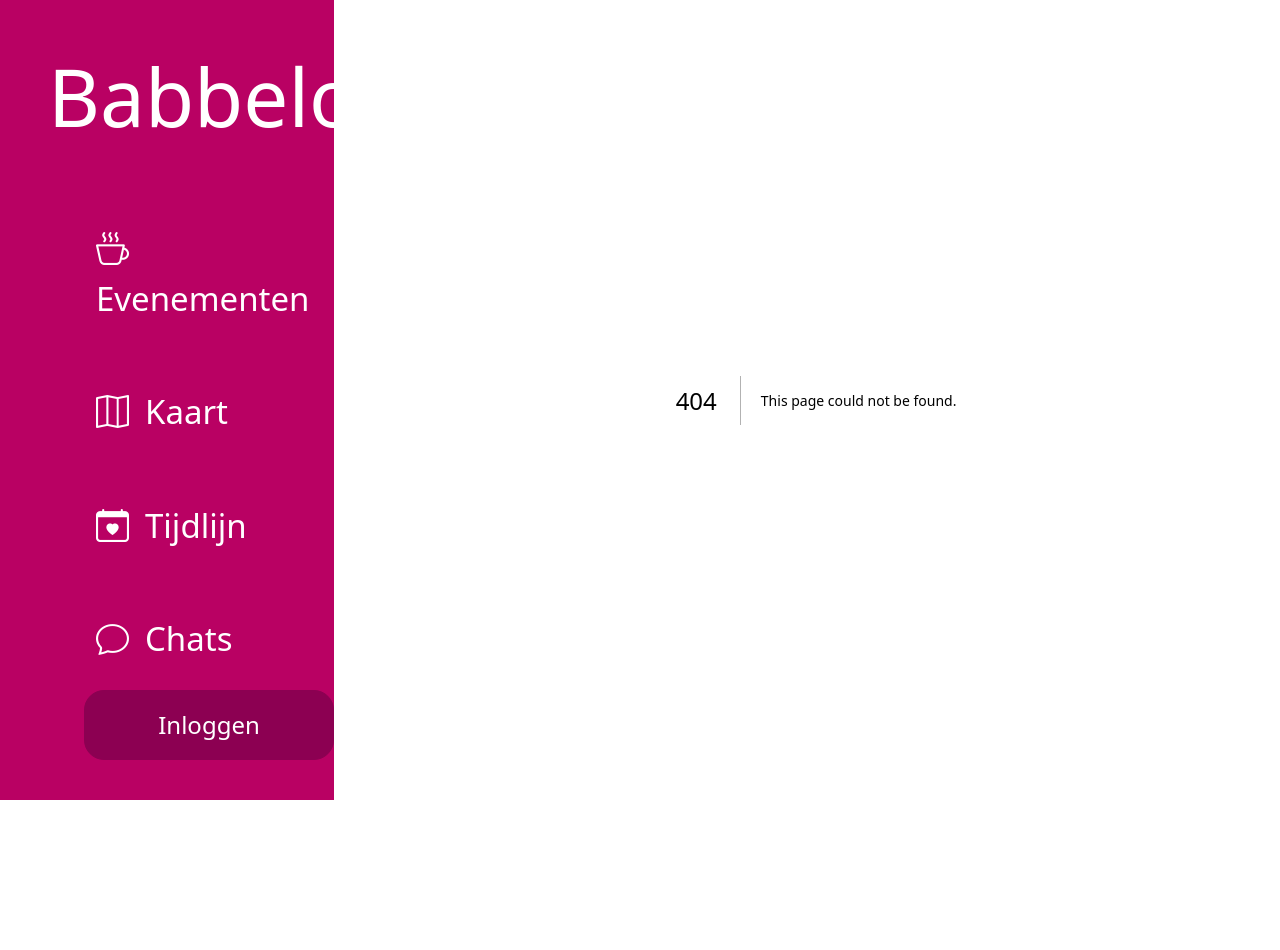
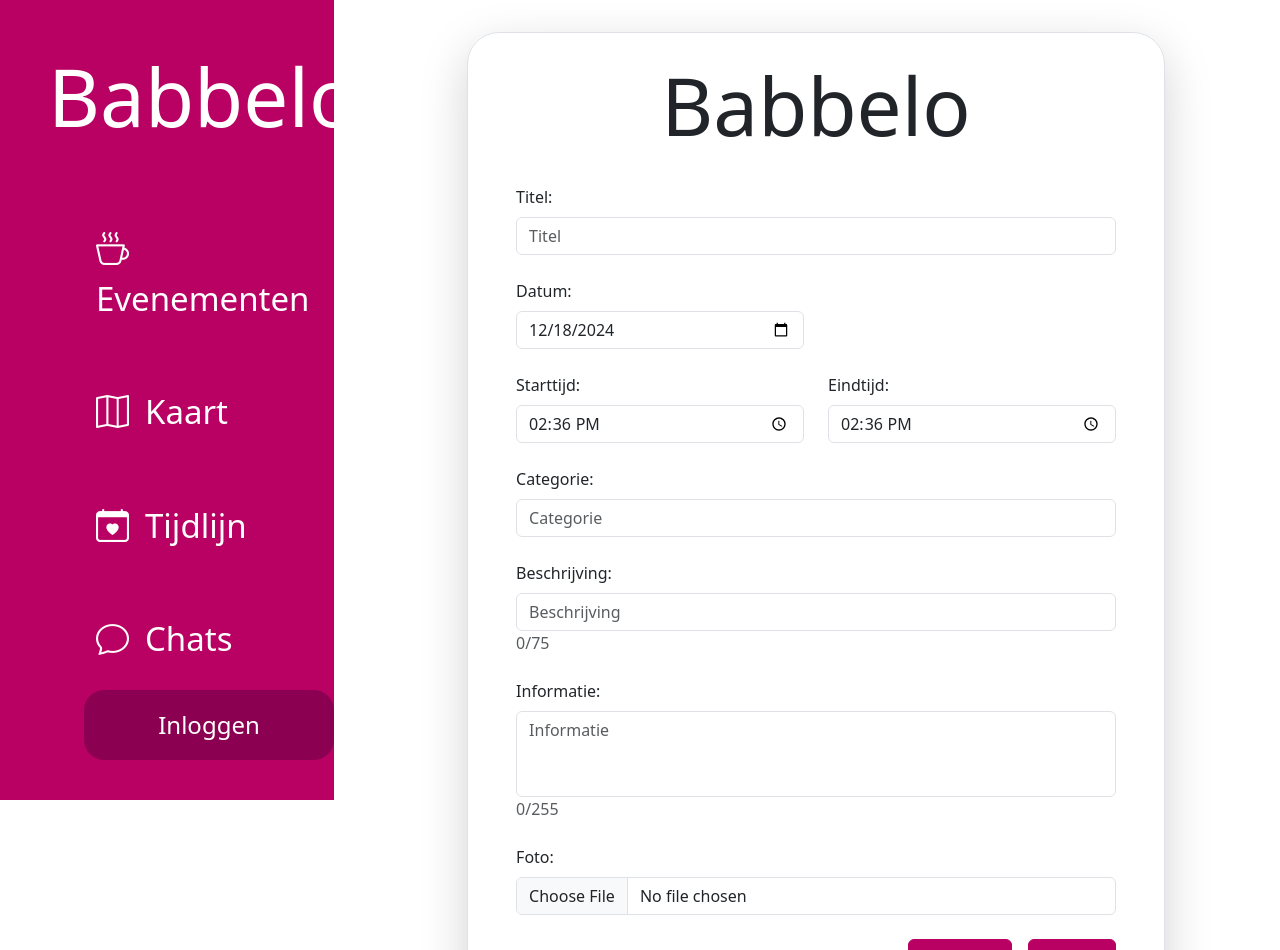
Before and after one commit to WebProgrammingProjectGroup9/Babbelo, a Next.js app: page /evenementen/nieuw in a window 1280 px wide. Before the commit this address had no page. Shown: the top 950 px of the page. Before the commit the page ends 800 px from the top, so only its background shows below. Built offline with nearby package versions, Linux system fonts and the light colour scheme.

Commit message:
added .env for links

```diff
--- a/package.json
+++ b/package.json
@@ -11,6 +11,7 @@
   "dependencies": {
     "bootstrap": "^5.3.3",
     "bootstrap-icons": "^1.11.3",
+    "dotenv": "^16.4.7",
     "next": "15.1.1",
     "react": "^19.0.0",
     "react-dom": "^19.0.0",
--- /dev/null
+++ b/src/pages/evenementen/nieuw.js
@@ -0,0 +1,226 @@
+import Link from "next/link";
+import React, { useEffect, useState } from "react";
+import { useRouter } from "next/router";
+
+export default function Nieuw() {
+  const router = useRouter();
+  const [isLoading, setIsLoading] = useState(false);
+  const [title, setTitle] = useState("");
+  const [date, setDate] = useState("");
+  const [startTime, setStartTime] = useState("");
+  const [endTime, setEndTime] = useState("");
+  const [description, setDescription] = useState("");
+  const [information, setInformation] = useState("");
+  const [category, setCategory] = useState("");
+  const [photo, setPhoto] = useState("");
+  const [errors, setErrors] = useState(null);
+  const [minDate, setMinDate] = useState(new Date().toISOString().split("T")[0]);
+
+  const maxLength = 75;
+  const informationMaxLength = 255;
+
+  useEffect(() => {
+    //Date
+    const now = new Date();
+    const formattedDate = now.toISOString().split("T")[0];
+    setDate(formattedDate);
+
+    //Time
+    const formattedTime = now.toTimeString().slice(0, 5);
+    setStartTime(formattedTime);
+    setEndTime(formattedTime);
+  }, []);
+
+  const handleDescriptionChange = (e) => {
+    setDescription(e.target.value);
+  };
+
+  const handleInformationChange = (e) => {
+    setInformation(e.target.value);
+  };
+
+  const handlePhotoChange = (e) => {
+    const file = e.target.files[0];
+    if (file) {
+      const photoUrl = URL.createObjectURL(file);
+      setPhoto(photoUrl);
+    }
+  };
+
+  async function onSubmit(event) {
+    event.preventDefault();
+    setIsLoading(true);
+    setErrors(null);
+
+    try {
+      const response = await fetch(`${process.env.NEXT_PUBLIC_API_URL}/event`, {
+        method: "POST",
+        headers: {
+          "Content-Type": "application/json",
+          Authorization: `Bearer ${localStorage.getItem("token")}`,
+        },
+        body: JSON.stringify({ title, date, startTime, endTime, description, information, category, photo }),
+      });
+
+      if (!response.ok) {
+        throw new Error("Failed to submit the event");
+      }
+
+      const data = await response.json();
+      console.log("Response:", data);
+
+      router.push("/evenementen");
+
+    } catch (error) {
+      setErrors(error.message);
+    } finally {
+      setIsLoading(false);
+    }
+  }
+
+  return (
+    <div className="container-fluid p-2 justify-content-center align-items-center col-xxl-8 col-xl-9">
+      <form
+        className="pe-5 ps-5 pt-4 pb-2 border shadow-lg rounded-5 mt-4"
+        onSubmit={onSubmit}
+      >
+        {/* App name */}
+        <div className="form-group mb-4 d-flex justify-content-center align-items-center">
+          <h1>Babbelo</h1>
+        </div>
+
+        {/* Title */}
+        <div className="row">
+          <div className="col-12">
+            <label className="form-label">Titel:</label>
+            <input
+              type="text"
+              className="form-control"
+              placeholder="Titel"
+              value={title}
+              onChange={(e) => setTitle(e.target.value)}
+              required
+            />
+          </div>
+        </div>
+
+        {/* Date */}
+        <div className="row mt-4">
+          <div className="col-sm-12 col-lg-6 col-md-6">
+            <label className="form-label">Datum:</label>
+            <input
+              type="date"
+              className="form-control"
+              value={date}
+              onChange={(e) => setDate(e.target.value)}
+              required
+              min={minDate}
+            />
+          </div>
+        </div>
+
+        {/* Time */}
+        <div className="row mt-4">
+          <div className="col-sm-12 col-lg-6 col-md-6">
+            <label className="form-label">Starttijd:</label>
+            <input
+              type="time"
+              className="form-control"
+              value={startTime}
+              onChange={(e) => setStartTime(e.target.value)}
+              required
+            />
+          </div>
+
+          <div className="col-sm-12 col-lg-6 col-md-6">
+            <label className="form-label">Eindtijd:</label>
+            <input
+              type="time"
+              className="form-control"
+              value={endTime}
+              onChange={(e) => setEndTime(e.target.value)}
+              required
+            />
+          </div>
+        </div>
+
+        {/* Category */}
+        <div className="row mt-4">
+          <div className="col-12">
+            <label className="form-label">Categorie:</label>
+            <input
+              type="text"
+              className="form-control"
+              placeholder="Categorie"
+              value={category}
+              onChange={(e) => setCategory(e.target.value)}
+              required
+            />
+          </div>
+        </div>
+
+        {/* Description */}
+        <div className="row mt-4">
+          <div className="col-12">
+            <label className="form-label">Beschrijving:</label>
+            <textarea
+              className="form-control"
+              placeholder="Beschrijving"
+              required
+              maxLength={maxLength}
+              rows={1}
+              value={description}
+              onChange={handleDescriptionChange}
+              style={{ resize: "none" }}
+            />
+            <div className="text-muted">
+              {description.length}/{maxLength}
+            </div>
+          </div>
+        </div>
+
+        {/* Information */}
+        <div className="row mt-4">
+          <div className="col-12">
+            <label className="form-label">Informatie:</label>
+            <textarea
+              className="form-control"
+              placeholder="Informatie"
+              required
+              rows={3}
+              maxLength={informationMaxLength}
+              value={information}
+              onChange={handleInformationChange}
+              style={{ resize: "none" }}
+            />
+            <div className="text-muted">
+              {information.length}/{informationMaxLength}
+            </div>
+          </div>
+        </div>
+
+        {/* Photo (File Input) */}
+        <div className="row mt-4">
+          <div className="col-12">
+            <label className="form-label">Foto:</label>
+            <input
+              type="file"
+              className="form-control"
+              onChange={handlePhotoChange}
+            />
+          </div>
+        </div>
+
+        <div className="form-group mb-4 d-flex justify-content-end align-items-center mt-4 ms-3">
+          <button type="submit" className="btn btn-primary" disabled={isLoading} style={{ backgroundColor: "#B90163", borderColor: "#B90163", textDecoration: "none" }}>
+          <Link style={{textDecoration: "none", color: "white"}}href="/evenementen">Annuleren</Link>
+
+          </button>
+          <button className="btn btn-primary ms-3 "  style={{ backgroundColor: "#B90163", borderColor: "#B90163" }}>
+            Opslaan
+          </button>
+        </div>
+      </form>
+    </div>
+  );
+}
--- a/src/pages/inloggen.js
+++ b/src/pages/inloggen.js
@@ -18,7 +18,7 @@ export default function Inloggen() {
     setSuccess("");
 
     try {
-      const response = await fetch("http://localhost:3100/auth/login", {
+      const response = await fetch(`${process.env.NEXT_PUBLIC_API_URL}/auth/login`, {
         method: "POST",
         headers: {
           "Content-Type": "application/json",
--- a/src/pages/registreren.js
+++ b/src/pages/registreren.js
@@ -23,7 +23,7 @@ export default function Registreren() {
     setSuccess("");
 
     try {
-      const response = await fetch("http://127.0.0.1:3100/auth/register", {
+      const response = await fetch(`${process.env.NEXT_PUBLIC_API_URL}/auth/register`, {
         method: "POST",
         headers: {
           "Content-Type": "application/json",
```
Also changed, not shown: src/pages/evenementen/[id].js (renamed from src/pages/evenement/[id].js, +5 -5 lines), src/pages/evenementen/index.js (+15 -6 lines), 1 other file (tests, documents, lock files or other folders).
